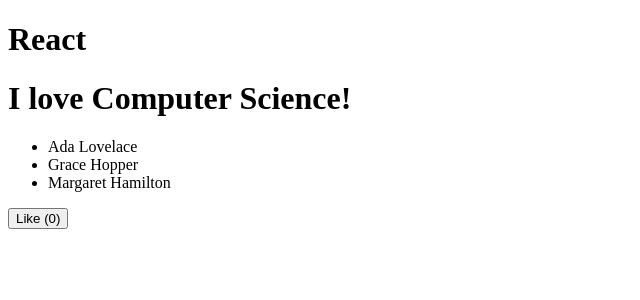
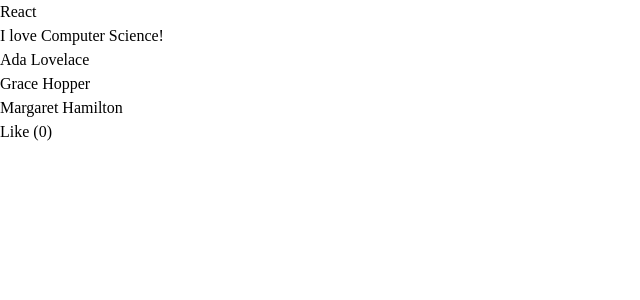
Before and after one commit to ktapia576/AWS-portfolio, a Next.js app: page / in a window 1280 px wide. Shown: the top 300 px of the page, without its empty margins (0-640 px from the left). Built offline with nearby package versions, Linux system fonts and the light colour scheme.

Commit message:
Add tailwindcss v4 to global.css file

```diff
--- /dev/null
+++ b/app/global.css
@@ -0,0 +1 @@
+@import "tailwindcss";
--- a/app/page.js
+++ b/app/page.js
@@ -1,3 +1,5 @@
+import "@/app/global.css";
+
 import LikeButton from '@/app/ui/like-button';
 import Header from '@/app/ui/header';
 
--- a/app/ui/like-button.js
+++ b/app/ui/like-button.js
@@ -1,6 +1,7 @@
 'use client';
 
 import { useState } from 'react';
+import "@/app/global.css";
 
 export default function LikeButton() {
     const [likes, setLikes] = useState(0);
@@ -10,5 +11,5 @@
         setLikes(likes + 1);
     }
 
-    return <button onClick={handleClick}>Like ({likes})</button>
+    return <button className="bg-sky-700 px-4 py-2 text-white hover:bg-sky-800 sm:px-8 sm:py-3" onClick={handleClick}>Like ({likes})</button>
 }
```
